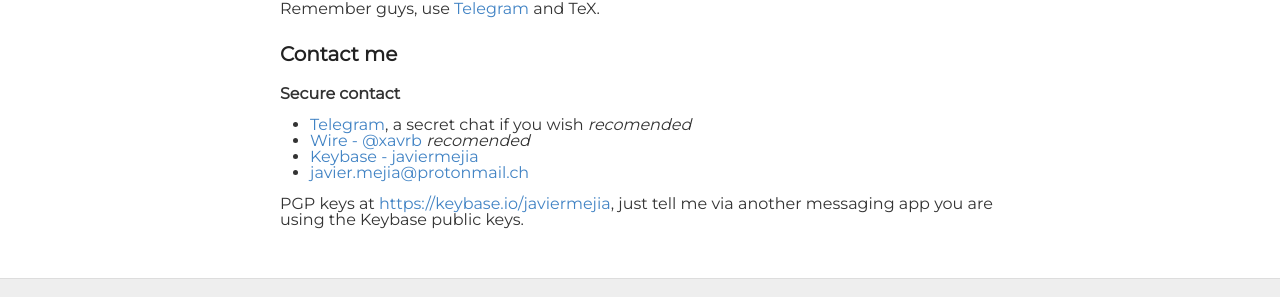
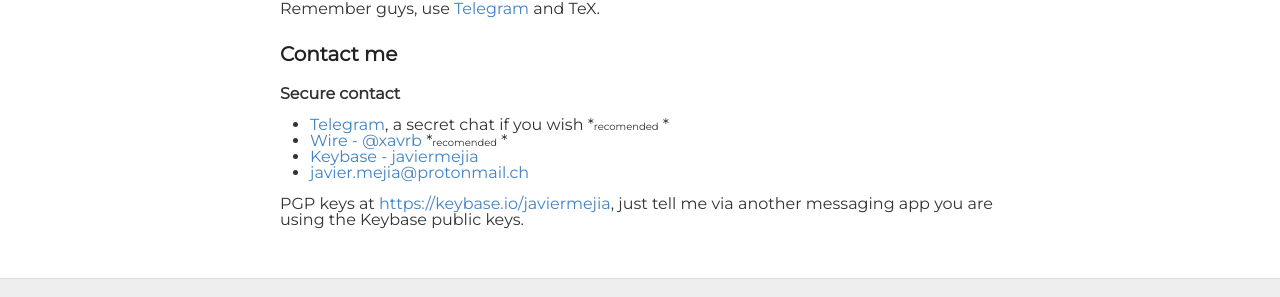
Before and after one commit to xavrb/xavrb.github.io, a Jekyll site: the page built from about.md, in a window 1280 px wide. Shown: the part 637-934 px from the top of the page. Built offline with Jekyll 4.4.1, drawn with Linux system fonts in a browser that asks for light colours.

Commit message:
modified contact info, added some

```diff
--- a/about.md
+++ b/about.md
@@ -32,8 +32,8 @@ Remember guys, use [Telegram](https://telegram.org/dl) and TeX.
 ### Contact me
 **Secure contact**
 
-* [Telegram](https://t.me/xavrb), a secret chat if you wish  *recomended*
-* [Wire - @xavrb](https://app.wire.com)    *recomended*
+* [Telegram](https://t.me/xavrb), a secret chat if you wish  *<font size="1">recomended</font> *
+* [Wire - @xavrb](https://app.wire.com)    *<font size="1">recomended</font> *
 * [Keybase - javiermejia](https://keybase.io/javiermejia)
 * [javier.mejia@protonmail.ch](mailto:javier.mejia@protonmail.ch)
 
```
